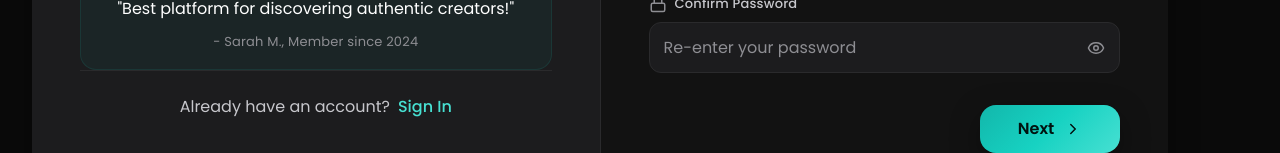
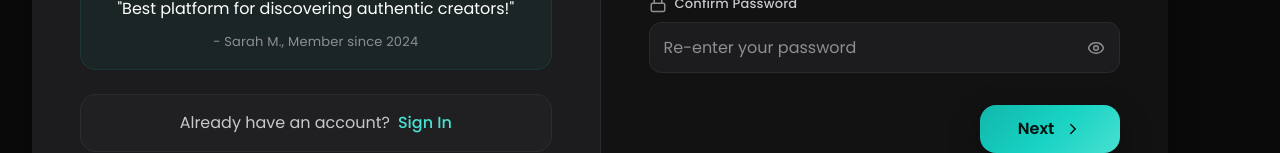
Before and after one commit to silverfoxmediaco/sexyselfies, a React (Vite) app in the folder frontend/: page /member/register in a window 1280 px wide. Shown: the part 647-800 px from the top of the page. Built offline with nearby package versions, Linux system fonts and the light colour scheme; no server answers.

Commit message:
additional edits

```diff
--- a/frontend/src/pages/MemberRegistration.css
+++ b/frontend/src/pages/MemberRegistration.css
@@ -741,8 +741,11 @@
   text-align: center;
   font-size: 16px;
   color: var(--memberreg-text-secondary);
-  padding-top: var(--memberreg-space-lg);
-  border-top: 1px solid var(--memberreg-border-color);
+  margin-top: var(--memberreg-space-lg);
+  padding: var(--memberreg-space-md);
+  border-radius: var(--memberreg-radius-lg);
+  background: rgba(255, 255, 255, 0.02);
+  border: 1px solid rgba(255, 255, 255, 0.05);
 }
 
 .memberreg-link {
```
